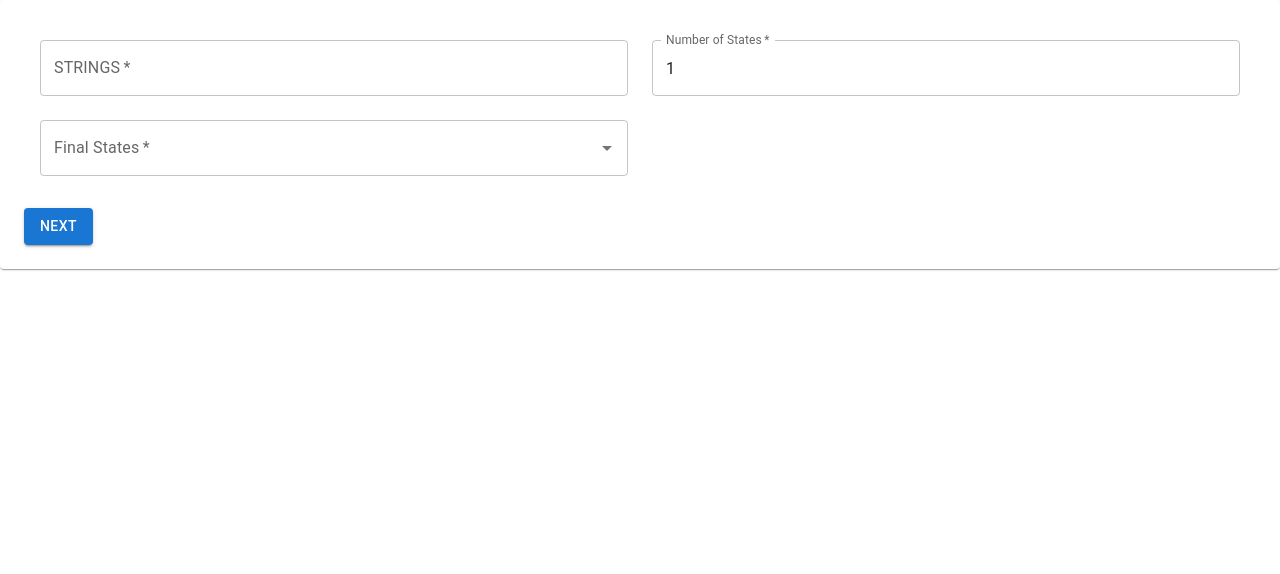
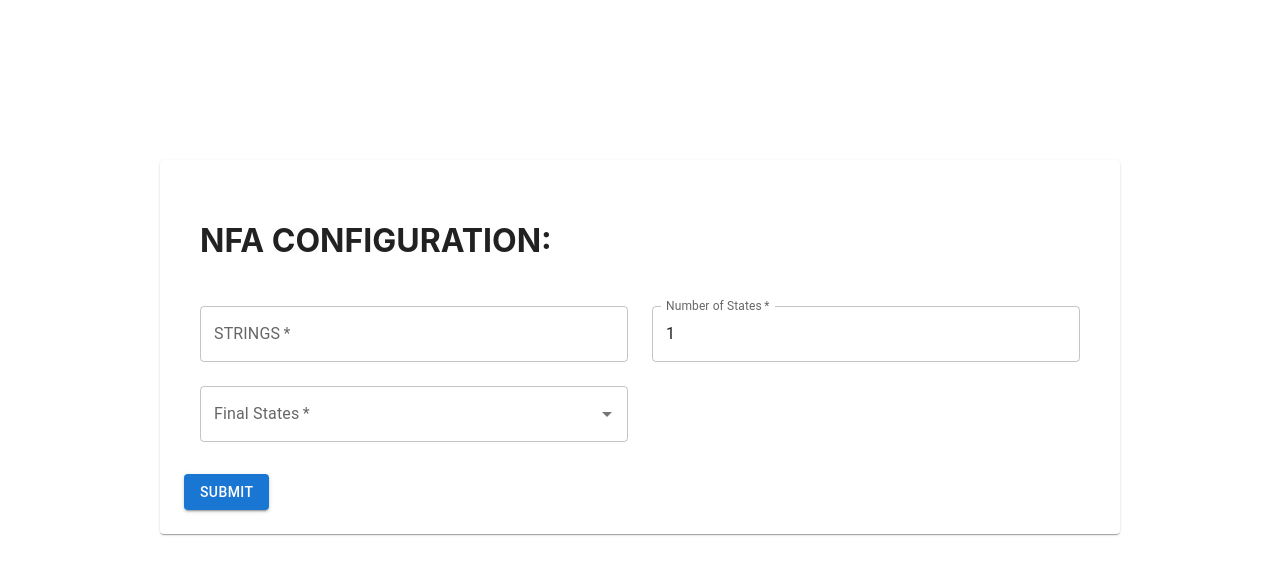
Before and after one commit to developer-sidani/NFA-TO-DFA, a React (Create React App) app: page / in a window 1280 px wide. Shown: the top 574 px of the page. Built offline with nearby package versions, Linux system fonts and the light colour scheme.

Commit message:
finalizing first page

```diff
--- a/src/pages/formPage/index.tsx
+++ b/src/pages/formPage/index.tsx
@@ -2,7 +2,8 @@ import React, { FC } from 'react'
 import { Formik, Form } from 'formik'
 import {
   Autocomplete,
-  Box, Button,
+  Box,
+  Button,
   Card,
   CardContent,
   Grid,
@@ -18,8 +19,6 @@ const getFinalStates = (x:number):string[] => {
   }
   return myArray
 }
-
-console.log(getFinalStates(1))
 
 const DefaultStatesPage:FC = () => (
     <Formik
@@ -38,7 +37,8 @@ const DefaultStatesPage:FC = () => (
       }}
       onSubmit={async (values, { resetForm }) => {
         console.log(values)
-        await wait(500)
+        // toast.success('Created Your Machine!')
+        await wait(850)
         resetForm()
       }}
     >
@@ -52,7 +52,7 @@ const DefaultStatesPage:FC = () => (
         touched,
         values,
       }) => (
-        <Card>
+        <Card sx={{ m: 20 }}>
           <Box sx={{ p: 3 }}>
             <CardContent>
               <Form autoComplete="off">
@@ -60,6 +60,13 @@ const DefaultStatesPage:FC = () => (
                   container
                   spacing={3}
                 >
+                  <Grid
+                    item
+                    md={12}
+                    xs={12}
+                  >
+                    <h1>NFA CONFIGURATION:</h1>
+                  </Grid>
                   <Grid
                     item
                     md={6}
@@ -146,7 +153,7 @@ const DefaultStatesPage:FC = () => (
                 type="submit"
                 variant="contained"
               >
-                Next
+                Submit
               </Button>
             </Box>
           </Box>
```
